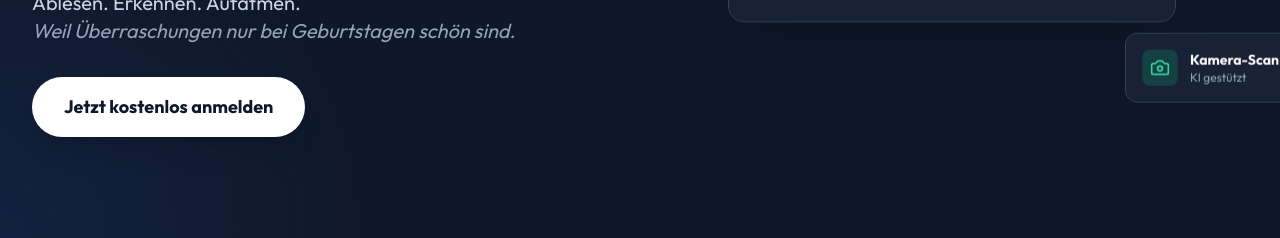
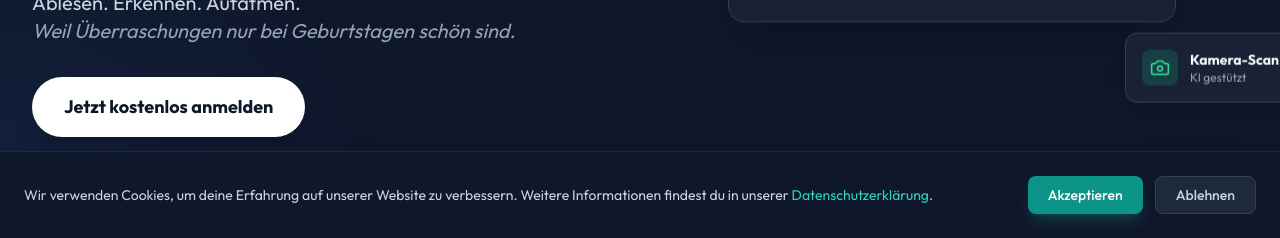
Before and after one commit to rohrstockverbieger88-cell/verbrauchs-app, a website: page index.html in a window 1280 px wide. Shown: the part 562-800 px from the top of the page. Drawn offline with nearby package versions, Linux system fonts and the light colour scheme.

Commit message:
UI: Added Cookie Consent Banner

```diff
--- a/index.html
+++ b/index.html
@@ -374,6 +374,37 @@
             alert('Vielen Dank! Deine Nachricht wurde (simuliert) versendet.');
             closeContactModal();
         }
+
+        // Cookie Consent Logic
+        function initCookies() {
+            if (!localStorage.getItem('cookieConsent')) {
+                setTimeout(() => {
+                    document.getElementById('cookieBanner').classList.remove('translate-y-full');
+                }, 1000);
+            }
+        }
+        function acceptCookies() {
+            localStorage.setItem('cookieConsent', 'accepted');
+            document.getElementById('cookieBanner').classList.add('translate-y-full');
+        }
+        function declineCookies() {
+            localStorage.setItem('cookieConsent', 'declined');
+            document.getElementById('cookieBanner').classList.add('translate-y-full');
+        }
+        window.addEventListener('DOMContentLoaded', initCookies);
     </script>
+
+    <!-- Cookie Banner -->
+    <div id="cookieBanner" class="fixed bottom-0 left-0 right-0 bg-slate-900 border-t border-slate-800 p-4 sm:p-6 z-[100] transform translate-y-full transition-transform duration-500 shadow-2xl">
+        <div class="max-w-7xl mx-auto flex flex-col sm:flex-row items-center justify-between gap-4">
+            <div class="text-sm text-slate-300">
+                Wir verwenden Cookies, um deine Erfahrung auf unserer Website zu verbessern. Weitere Informationen findest du in unserer <a href="#" class="text-primary-400 hover:underline">Datenschutzerklärung</a>.
+            </div>
+            <div class="flex gap-3 shrink-0">
+                <button onclick="acceptCookies()" class="px-5 py-2 text-sm font-medium text-white bg-primary-600 hover:bg-primary-500 rounded-lg transition-colors whitespace-nowrap shadow-lg shadow-primary-500/20">Akzeptieren</button>
+                <button onclick="declineCookies()" class="px-5 py-2 text-sm font-medium text-slate-300 bg-slate-800 hover:bg-slate-700 rounded-lg transition-colors border border-slate-700 whitespace-nowrap">Ablehnen</button>
+            </div>
+        </div>
+    </div>
 </body>
 </html>
--- a/sw.js
+++ b/sw.js
@@ -1,4 +1,4 @@
-const CACHE_NAME = 'verbrauch-v22';
+const CACHE_NAME = 'verbrauch-v23';
 const urlsToCache = [
   './',
   './app.html',
```
Also changed, not shown: app.html (+31 -0 lines).
